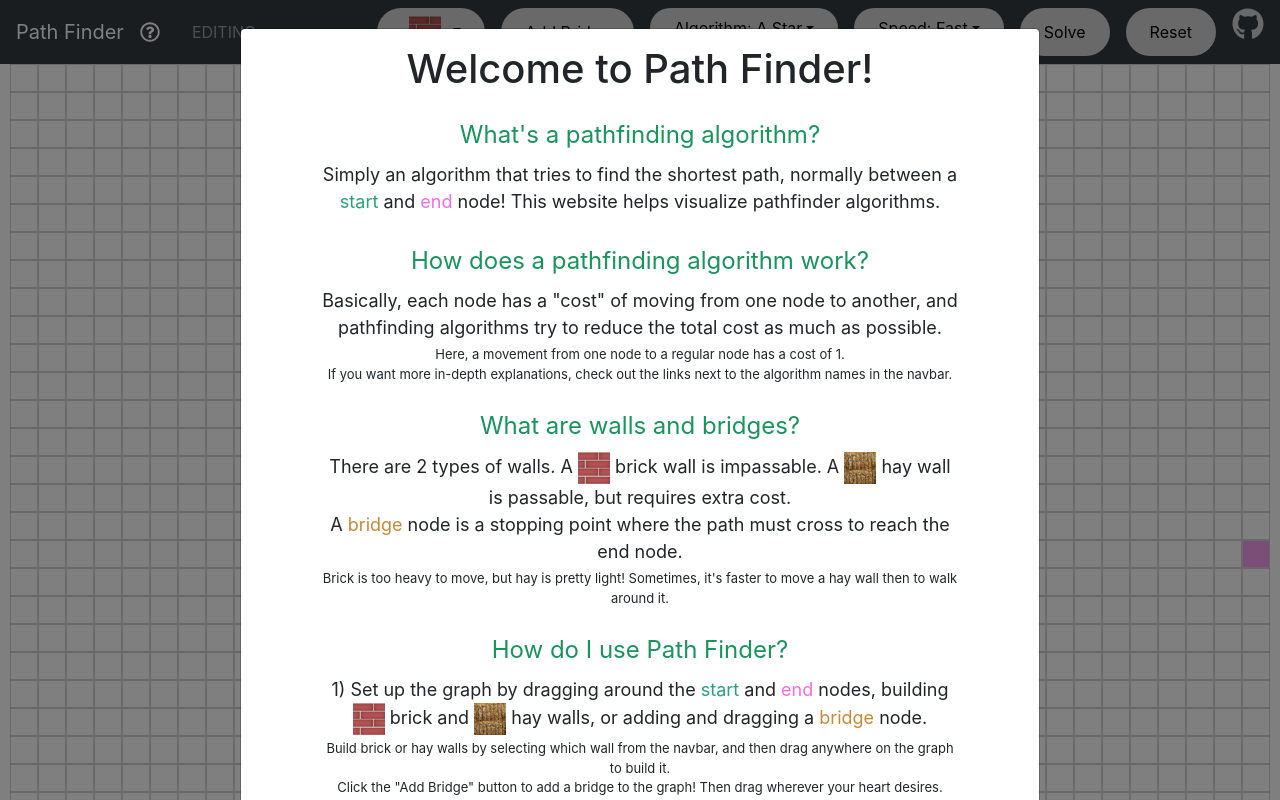
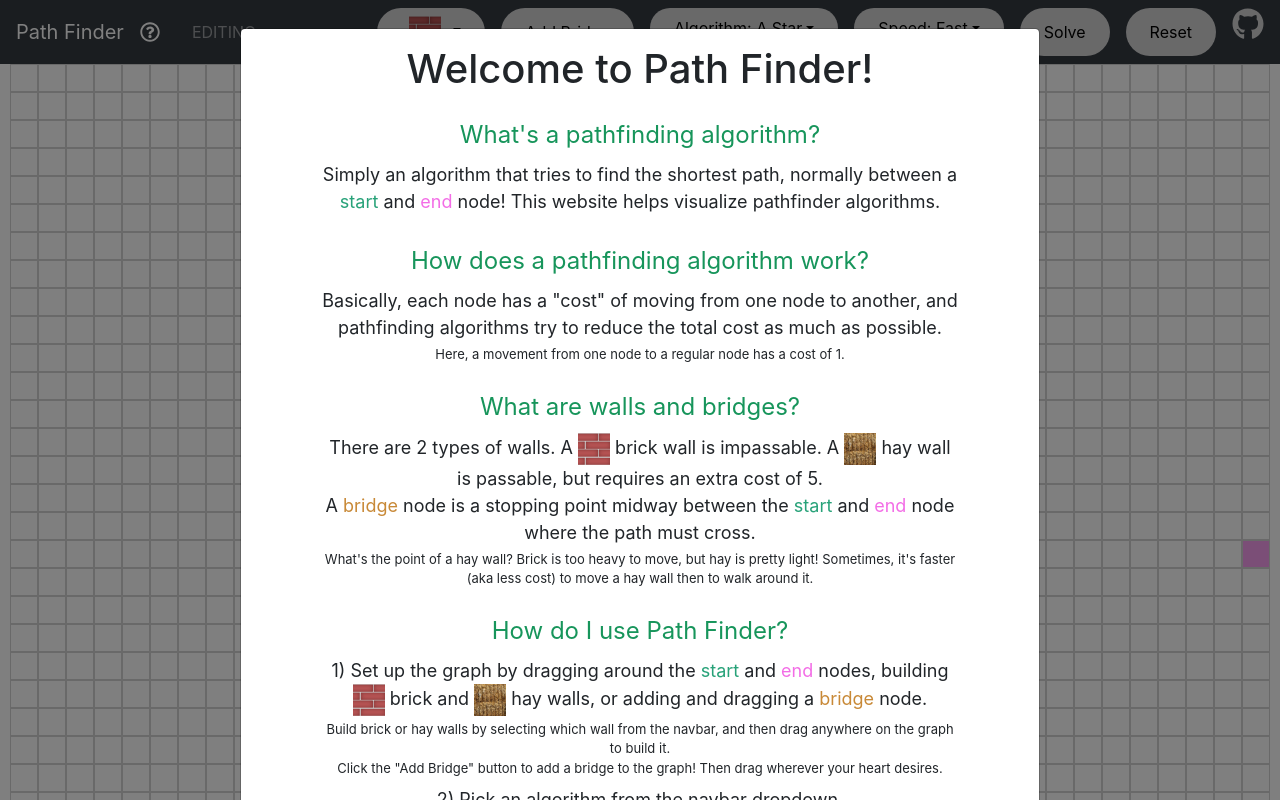
Before and after one commit to bamit5/path-finder, a React (Create React App) app: page / in a window 1280 px wide. Shown: the top 800 px of the page. Built offline with nearby package versions, Linux system fonts and the light colour scheme.

Commit message:
updated introduction

```diff
--- a/src/components/Introduction/Introduction.tsx
+++ b/src/components/Introduction/Introduction.tsx
@@ -37,9 +37,6 @@ const Introduction: React.FC<IntroductionProps> = ({ show, setShow }) => (
       </p>
       <p className="instructions-note">
         Here, a movement from one node to a regular node has a cost of 1.
-        <br />
-        If you want more in-depth explanations, check out the links next to the
-        algorithm names in the navbar.
       </p>
 
       <p className="instructions-q">What are walls and bridges?</p>
@@ -48,13 +45,15 @@ const Introduction: React.FC<IntroductionProps> = ({ show, setShow }) => (
         <img src={BrickWall} alt="Brick wall." className="wall-type-img" />{' '}
         brick wall is impassable. A{' '}
         <img src={HayWall} alt="Hay wall." className="wall-type-img" /> hay wall
-        is passable, but requires extra cost.
+        is passable, but requires an extra cost of 5.
         <br />A <span className="bridge">bridge</span> node is a stopping point
-        where the path must cross to reach the end node.
+        midway between the <span className="start">start</span> and
+        <span className="end"> end</span> node where the path must cross.
       </p>
       <p className="instructions-note">
-        Brick is too heavy to move, but hay is pretty light! Sometimes, it's
-        faster to move a hay wall then to walk around it.
+        What's the point of a hay wall? Brick is too heavy to move, but hay is
+        pretty light! Sometimes, it's faster (aka less cost) to move a hay wall
+        then to walk around it.
       </p>
 
       <p className="instructions-q">How do I use Path Finder?</p>
@@ -81,8 +80,8 @@ const Introduction: React.FC<IntroductionProps> = ({ show, setShow }) => (
         2) Pick an algorithm from the navbar dropdown.
       </p>
       <p className="instructions-note">
-        Next to the algorithms are links to sources that explain each algorithm
-        in detail.
+        Feel free to Google the algorithms to find out how they work! These are
+        famous algorithms, with plenty of resources available online.
         <br />
         Some algorithms cannot be used with weighted nodes (aka Hay nodes)!
         These algorithms, such as Breadth First Search, will use plain black
@@ -90,7 +89,14 @@ const Introduction: React.FC<IntroductionProps> = ({ show, setShow }) => (
       </p>
 
       <p className="instructions-a">
-        3) Click solve and watch the magic happen!
+        3) Choose at which speed you would like to visualize the algorithm, and
+        click solve to watch the magic happen!
+      </p>
+      <p className="instructions-note">
+        Here's a tip! Once Path Finder has finished visualizing, you can drag
+        around the start, end, or bridge node and the graph will be updated
+        immediately. Use this to quickly check out how changes affect the
+        shortest path and visited nodes.
       </p>
 
       <p className="instructions-q">
```
